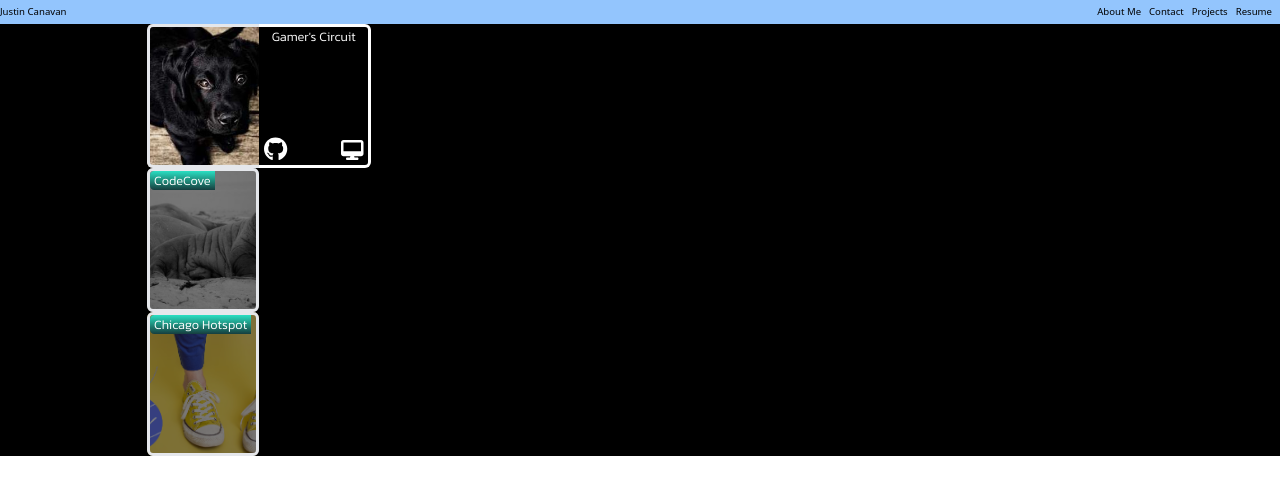
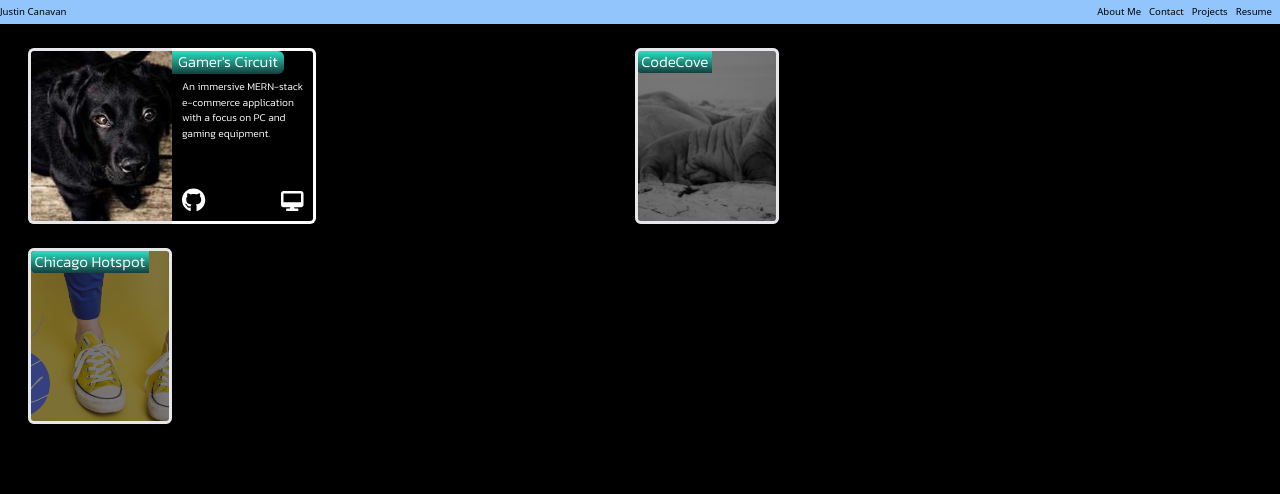
Before and after one commit to justincanavandev/vite-portfolio, a React (Vite) app in the folder vite-portfolio/: page /projects in a window 1280 px wide. Shown: the top 494 px of the page. Built offline with nearby package versions, Linux system fonts and the light colour scheme.

Commit message:
completed smallest size for project cards

```diff
--- a/vite-portfolio/src/main.tsx
+++ b/vite-portfolio/src/main.tsx
@@ -16,9 +16,9 @@ function Root() {
       setColor(newColor.rgb)
     }
 
-    useEffect(() => {
-      console.log("color", color)
-    }, [color])
+    // useEffect(() => {
+    //   console.log("color", color)
+    // }, [color])
 
     return (
       <div>
--- a/vite-portfolio/src/pages/Projects/Projects.tsx
+++ b/vite-portfolio/src/pages/Projects/Projects.tsx
@@ -7,6 +7,7 @@ import type { Project } from "../../types/project-types/projectTypes"
 import { ProjectsContext } from "../../context/ProjectsContext"
 import "../../projects.css"
 import { Link } from "react-router-dom"
+import { useState } from "react"
 
 export default function Projects() {
   const { componentHeight, ColorPicker } = useContext(GlobalContext)
@@ -56,12 +57,19 @@ export default function Projects() {
   }, [])
 
   useEffect(() => {
+    console.log("imgBorderExpand", imgBorderExpand)
+  }, [imgBorderExpand])
+
+  useEffect(() => {
+    // if(hello === false) {
     if (closeAnimation) {
       setTimeout(() => {
         setImgBorderExpand("image-border-expand")
       }, 300)
     }
-  })
+    //   setHello(true)
+    // }
+  }, [])
 
   useEffect(() => {
     console.log("beforeBorderRight", beforeBorderRight)
@@ -76,16 +84,18 @@ export default function Projects() {
 
   return (
     <>
-      <div
-        className="flex bg-black font-kanit text-white flex-col justify-evenly"
-        // style={{ height: componentHeight }}
-      >
+      <div className="flex flex-col bg-black min-h-screen">
+        <div className="flex font-kanit text-white flex-col sm:flex-row sm:flex-wrap sm:justify-start sm:pl-4">
           {/* Projects */}
+          {/* <div className="flex flex-wrap flex-grow"> */}
 
           {projects.map((project: Project, index: number) => (
-          <div key={index} className="flex w-[77%] mx-auto">
             <div
-              className={`before:rounded-l-md before:z-50 h-36 w-28 z-40 relative img-border text-[.8rem] before:${beforeRounded}  ${
+              key={index}
+              className="flex w-[85%] h-[30%] xs:w-[64%] sm:w-[48%] sm:ml-0 sm:mr-0 mx-auto pt-6 pl-3"
+            >
+              <div
+                className={`before:rounded-l-md before:z-50 h-40 w-32 xs:h-44 xs:w-36 z-40 relative img-border text-[.8rem] before:${beforeRounded}  ${
                   closeAnimation
                     ? `${
                         featuredProject.name === project.name
@@ -96,7 +106,7 @@ export default function Projects() {
                       }`
                     : `${
                         featuredProject.name === project.name
-                        ? `${imgBorderExpand} before:${beforeBorderRight} before:border-l-[3px] before:border-t-[3px] before:border-b-[3px] before:${beforeRoundedTR} before:${beforeRoundedBR}
+                          ? `image-border-expand before:${beforeBorderRight} before:border-l-[3px] before:border-t-[3px] before:border-b-[3px] before:${beforeRoundedTR} before:${beforeRoundedBR}
 
                         `
                           : "before:border-[3px] before:rounded-tr-[.375rem] before:rounded-br-[.375rem]"
@@ -107,7 +117,7 @@ export default function Projects() {
                 <img
                   src={project.thumbnail}
                   alt="project-image"
-                className={`h-36 w-28 object-cover
+                  className={`h-40 w-32 xs:h-44 xs:w-36 object-cover
                 ${
                   closeAnimation
                     ? `${
@@ -134,7 +144,7 @@ export default function Projects() {
                 />
 
                 <div
-                className={`absolute top-[2.8px] left-[2.9px] bg-teal-gradient text-white rounded-l-[4.2px]
+                  className={`absolute top-[2.7px] left-[2.6px] bg-teal-gradient text-white rounded-l-[4.2px]
                 ${
                   showProjectDetails && project.name === featuredProject.name
                     ? bannerOpacity
@@ -155,7 +165,7 @@ export default function Projects() {
                 }
                 `}
                 >
-                <p className="px-1">{project.name}</p>
+                  <p className="px-1 sm:text-[.95rem]">{project.name}</p>
                 </div>
               </div>
 
@@ -164,7 +174,7 @@ export default function Projects() {
               {featuredProject.name === project.name && showProjectDetails && (
                 <div
                   onAnimationEnd={setAnimationState}
-                className={`h-36 w-28 ${
+                  className={`h-40 w-32 relative xs:h-44 xs:w-36 ${
                     closeAnimation
                       ? "animate-project-close"
                       : "animate-project-expand"
@@ -175,14 +185,19 @@ export default function Projects() {
                       : "opacity-0"
                   } border-[3px] z-0 border-white rounded-r-[.375rem] border-l-0 rounded-l-none flex flex-col justify-between`}
                 >
-                <p className="text-[.8rem] mx-auto">{project.name}</p>
+                  <div className={`absolute top-[0px] left-0 rounded-r-[.375rem] px-1.5 bg-teal-gradient`}>
+                    <p className="text-[.8rem] sm:text-[.95rem] mx-auto">{project.name}</p>
+
+                  </div>
+                  <p className="text-[.65rem] px-2.5 absolute top-7">{project.description}</p>
+
                   <div className="flex justify-between relative mx-[.3rem] mb-1">
                     <Link to={project.githubRepo} target="_blank">
-                    <FontAwesomeIcon icon={faGithub} size="xl" />
+                      <FontAwesomeIcon icon={faGithub} className="absolute left-[.3rem] bottom-[-9.1rem] sm:bottom-[-10.08rem]" size="xl" />
                     </Link>
                     <Link to={project.liveLink} target="_blank">
                       <FontAwesomeIcon
-                      className="absolute right-0 bottom-[.075rem]"
+                        className="absolute right-[0.3rem] bottom-[-9rem] sm:bottom-[-10rem]"
                         icon={faDesktop}
                         size="lg"
                       />
@@ -193,6 +208,8 @@ export default function Projects() {
             </div>
           ))}
           {/* <ColorPicker /> */}
+          {/* </div> */}
+        </div>
       </div>
     </>
   )
--- a/vite-portfolio/src/pages/Projects/ProjectsPage.tsx
+++ b/vite-portfolio/src/pages/Projects/ProjectsPage.tsx
@@ -9,25 +9,31 @@ import shoes from "../../assets/shoes.png"
 export default function ProjectsPage() {
   // projects
 
-  const projects = [
+  const projects: Project[] = [
     {
       name: "Gamer's Circuit",
       githubRepo:
         "https://github.com/justincanavanmusic/electronics-e-commerce",
       liveLink: "https://shielded-basin-55972.herokuapp.com/",
       thumbnail: dog,
+      description: "An immersive MERN-stack e-commerce application with a focus on PC and gaming equipment."
+
     },
     {
       name: "CodeCove",
       githubRepo: "https://github.com/justincanavanmusic/tech-blog",
       liveLink: "https://floating-fortress-15177.herokuapp.com/",
       thumbnail: walrus,
+      description: "A Full-Stack blog application that enables users to create posts, leave comments, and more."
+
     },
     {
       name: "Chicago Hotspot",
       githubRepo: "https://github.com/allisonnault/Chicago-Attractions",
       liveLink: "https://ancient-wildwood-93900.herokuapp.com/",
       thumbnail: shoes,
+      description: "A Full-Stack application showcasing Michelin Star restaurants based in Chicago, IL."
+
     },
   ]
 
@@ -87,6 +93,8 @@ export default function ProjectsPage() {
         setBannerOpacity("opacity-0")
         setShowProjectDetails(!showProjectDetails)
         setFeaturedProject({} as Project)
+        // setBeforeRoundedTR("rounded-tr-[.3rem]")
+        // setBeforeRoundedBR("rounded-br-[.3rem]")
       }, 300)
     }
 
@@ -107,8 +115,8 @@ export default function ProjectsPage() {
         setDetailsOpacityClass("opacity-100")
         // setBorderRight("border-r-0")
         // setBeforeBorderRight("border-r-0")
-        // setBeforeRoundedTR("rounded-tr-0")
-        // setBeforeRoundedBR("rounded-br-0")
+        setBeforeRoundedTR("rounded-tr-0")
+        setBeforeRoundedBR("rounded-br-0")
       }, 300)
     }
   }
--- a/vite-portfolio/src/types/project-types/projectTypes.ts
+++ b/vite-portfolio/src/types/project-types/projectTypes.ts
@@ -5,6 +5,8 @@ export type Project = {
   githubRepo: string
   liveLink: string
   thumbnail: string
+  // absoluteLeft: string
+  description: string
 }
 
 export type ProjectsContextType = {
--- a/vite-portfolio/tailwind.config.js
+++ b/vite-portfolio/tailwind.config.js
@@ -68,6 +68,7 @@ export default {
             transform: "translateX(0)",
             opacity: 1,
           },
+
           "50%": {
             opacity: 0.4,
           },
```
Lines whose indentation alone changed are shown as unchanged.
